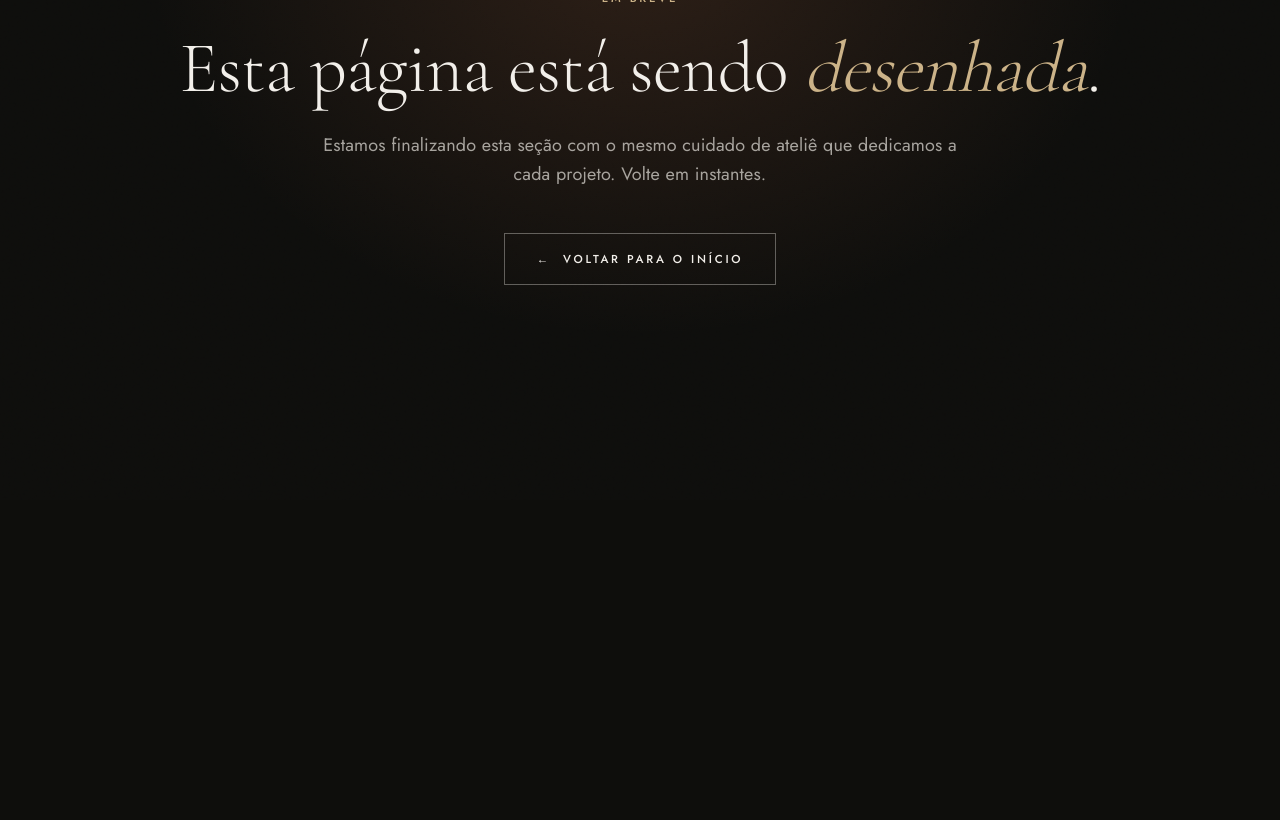
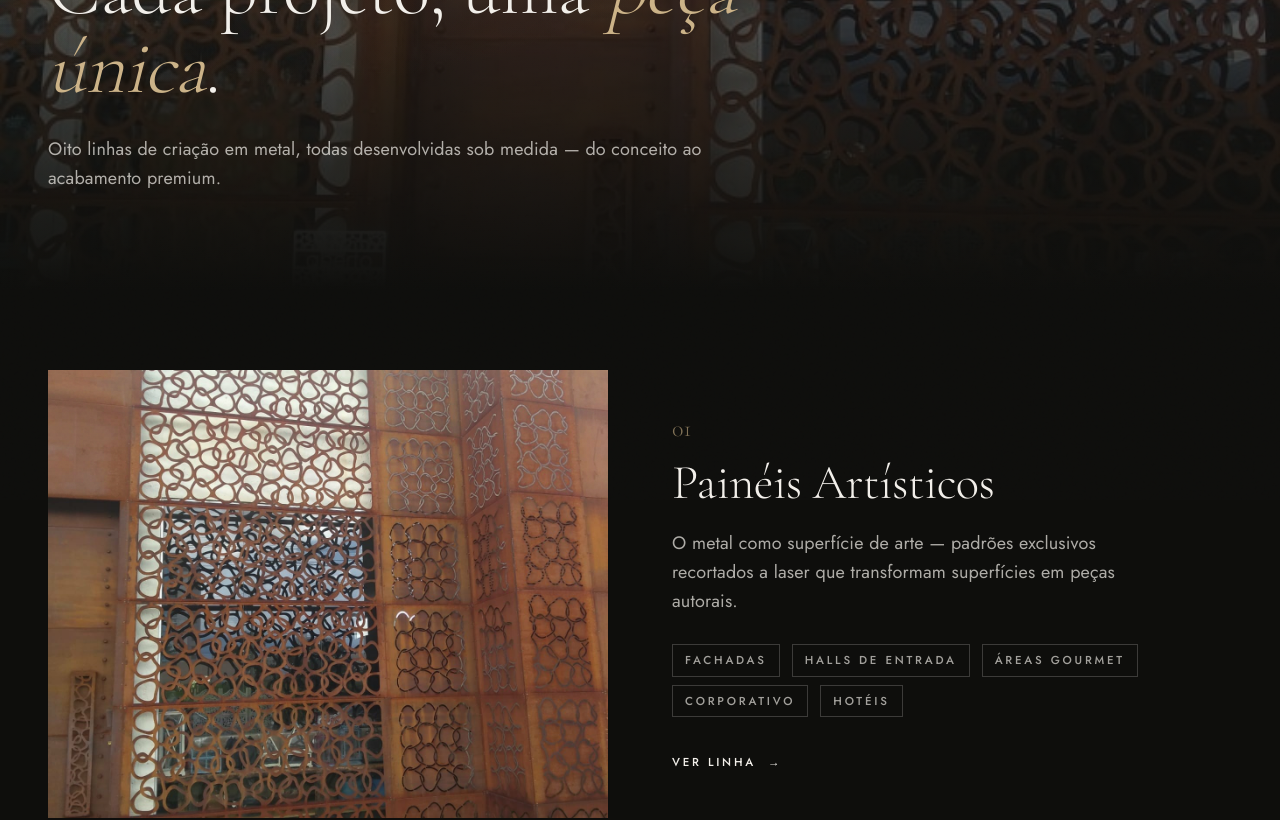
Before and after one commit to GabrielTheoo/steel-arte, a Next.js app: page /produtos in a window 1280 px wide. Before the commit this address had no page. Shown: the part 300-1120 px from the top of the page. Before the commit the page ends 800 px from the top, so only its background shows below. Built offline with nearby package versions, Linux system fonts and the light colour scheme.

Commit message:
feat(produtos): página de visão geral (índice das 8 categorias)
Linhas editoriais alternadas com nome, descrição, aplicações em tags e
link para cada categoria, sobre o shell de página interna. CTA final.

Co-Authored-By: Claude Opus 4.8 (1M context) <noreply@anthropic.com>

```diff
--- /dev/null
+++ b/app/produtos/page.tsx
@@ -0,0 +1,212 @@
+import type { Metadata } from "next";
+import Link from "next/link";
+import Image from "next/image";
+import SiteHeader from "@/components/SiteHeader";
+import Footer from "@/components/Footer";
+import WhatsAppFloat from "@/components/WhatsAppFloat";
+import PageHeader from "@/components/PageHeader";
+import Reveal from "@/components/Reveal";
+
+export const metadata: Metadata = {
+  title: "Produtos — Steel Arte",
+  description:
+    "Oito linhas de arte metálica sob medida: painéis artísticos, divisórias, brises, portões, portas, guarda-corpos, pergolados e objetos de decoração.",
+};
+
+type Category = {
+  n: string;
+  name: string;
+  line: string;
+  tags: string[];
+  href: string;
+  img: string;
+};
+
+const CATEGORIES: Category[] = [
+  {
+    n: "01",
+    name: "Painéis Artísticos",
+    line: "O metal como superfície de arte — padrões exclusivos recortados a laser que transformam superfícies em peças autorais.",
+    tags: ["Fachadas", "Halls de entrada", "Áreas gourmet", "Corporativo", "Hotéis"],
+    href: "/produtos/paineis-artisticos",
+    img: "/images/prod-paineis.jpg",
+  },
+  {
+    n: "02",
+    name: "Divisórias Decorativas",
+    line: "Delimitam espaços sem fechá-los — luz, sombra e privacidade em equilíbrio.",
+    tags: ["Internas", "Externas", "Residenciais", "Corporativas"],
+    href: "/produtos/divisorias-decorativas",
+    img: "/images/prod-divisorias.jpg",
+  },
+  {
+    n: "03",
+    name: "Brises de Segurança",
+    line: "Design aliado à proteção — controlam a luz e protegem sem abrir mão do desenho.",
+    tags: ["Controle solar", "Privacidade", "Segurança", "Ventilação"],
+    href: "/produtos/brises-de-seguranca",
+    img: "/images/prod-brises.jpg",
+  },
+  {
+    n: "04",
+    name: "Portões Exclusivos",
+    line: "A primeira impressão da arquitetura — projetados como parte da identidade da fachada.",
+    tags: ["Residencial", "Corporativo", "Personalizado"],
+    href: "/produtos/portoes-exclusivos",
+    img: "/images/prod-portoes.jpg",
+  },
+  {
+    n: "05",
+    name: "Portas Arquitetônicas",
+    line: "Portas que deixam de ser passagem e se tornam protagonista do projeto.",
+    tags: ["Entrada", "Pivotantes", "Autorais"],
+    href: "/produtos/portas-arquitetonicas",
+    img: "/images/prod-portas.jpg",
+  },
+  {
+    n: "06",
+    name: "Guarda-Corpos",
+    line: "Segurança com assinatura — protegem e desenham o espaço em aço, ferro e alumínio.",
+    tags: ["Escadas", "Sacadas", "Mezaninos"],
+    href: "/produtos/guarda-corpos",
+    img: "/images/prod-guardacorpos.jpg",
+  },
+  {
+    n: "07",
+    name: "Pergolados",
+    line: "Sombreamento com design contemporâneo — filtram a luz e criam atmosfera.",
+    tags: ["Controle de luz", "Áreas externas", "Lounge", "Piscina"],
+    href: "/produtos/pergolados",
+    img: "/images/prod-pergolados.jpg",
+  },
+  {
+    n: "08",
+    name: "Objetos de Decoração",
+    line: "Arte metálica em escala íntima — peças exclusivas que levam a assinatura Steel Arte para dentro do ambiente.",
+    tags: ["Quadros metálicos", "Painéis decorativos", "Peças exclusivas"],
+    href: "/produtos/objetos-de-decoracao",
+    img: "/images/prod-objetos.jpg",
+  },
+];
+
+export default function ProdutosPage() {
+  return (
+    <>
+      <SiteHeader solid />
+      <main>
+        <PageHeader
+          eyebrow="Produtos"
+          title={
+            <>
+              Cada projeto, uma{" "}
+              <span className="italic text-gold-soft">peça única</span>.
+            </>
+          }
+          lead="Oito linhas de criação em metal, todas desenvolvidas sob medida — do conceito ao acabamento premium."
+          image="/images/gal-5.jpg"
+          imageAlt="Fachada em aço corten com recorte orgânico a laser"
+        />
+
+        <section className="bg-ink">
+          <div className="mx-auto max-w-[1600px] px-6 md:px-12">
+            <ul>
+              {CATEGORIES.map((c, i) => {
+                const reversed = i % 2 === 1;
+                return (
+                  <li
+                    key={c.href}
+                    className="border-b border-paper/10 py-16 first:pt-20 last:border-b-0 md:py-24"
+                  >
+                    <div className="grid items-center gap-10 md:grid-cols-2 md:gap-16">
+                      <Reveal
+                        className={`relative aspect-[5/4] overflow-hidden ${
+                          reversed ? "md:order-2" : ""
+                        }`}
+                      >
+                        <Link href={c.href} className="group block h-full w-full">
+                          <Image
+                            src={c.img}
+                            alt={c.name}
+                            fill
+                            sizes="(max-width: 768px) 100vw, 50vw"
+                            className="object-cover transition-transform duration-[1.2s] ease-out group-hover:scale-105"
+                          />
+                          <div className="absolute inset-0 bg-gradient-to-t from-ink/40 to-transparent opacity-0 transition-opacity duration-500 group-hover:opacity-100" />
+                        </Link>
+                      </Reveal>
+
+                      <Reveal delay={0.1} className={reversed ? "md:order-1" : ""}>
+                        <span className="font-display text-2xl font-light text-gold-soft/60">
+                          {c.n}
+                        </span>
+                        <h2 className="mt-3 font-display text-[clamp(2rem,3.8vw,3.2rem)] font-light leading-[1.05] tracking-[-0.01em] text-paper">
+                          {c.name}
+                        </h2>
+                        <p className="mt-5 max-w-[42ch] text-lg leading-relaxed text-paper/70">
+                          {c.line}
+                        </p>
+                        <ul className="mt-7 flex flex-wrap gap-x-3 gap-y-2">
+                          {c.tags.map((t) => (
+                            <li
+                              key={t}
+                              className="label border border-paper/20 px-3 py-1.5 text-[0.6rem] text-paper/65"
+                            >
+                              {t}
+                            </li>
+                          ))}
+                        </ul>
+                        <Link
+                          href={c.href}
+                          className="label group mt-9 inline-flex items-center gap-3 text-paper transition-colors hover:text-gold-soft"
+                        >
+                          Ver linha
+                          <span className="transition-transform duration-300 group-hover:translate-x-1">
+                            →
+                          </span>
+                        </Link>
+                      </Reveal>
+                    </div>
+                  </li>
+                );
+              })}
+            </ul>
+          </div>
+        </section>
+
+        {/* CTA */}
+        <section className="relative overflow-hidden bg-ink-soft py-24 md:py-32">
+          <div className="pointer-events-none absolute inset-0 [background:radial-gradient(80%_120%_at_50%_120%,rgba(156,91,59,0.3),transparent_60%)]" />
+          <Reveal className="relative mx-auto max-w-[58rem] px-6 text-center md:px-12">
+            <p className="label text-gold-soft">Projeto sob medida</p>
+            <h2 className="mt-6 font-display text-[clamp(2rem,4.5vw,3.6rem)] font-light leading-[1.05] tracking-[-0.01em] text-paper">
+              Não encontrou exatamente o que imaginou?
+            </h2>
+            <p className="mx-auto mt-6 max-w-[42rem] text-lg leading-relaxed text-paper/70">
+              Cada peça Steel Arte nasce de um desenho exclusivo. Conte sua ideia
+              e desenvolvemos uma solução única para o seu projeto.
+            </p>
+            <div className="mt-10 flex flex-col items-center justify-center gap-4 sm:flex-row">
+              <Link
+                href="/contato"
+                className="label group inline-flex items-center justify-center gap-3 bg-gold px-9 py-4 text-[0.72rem] text-ink transition-all duration-300 hover:bg-gold-soft"
+              >
+                Solicitar orçamento
+                <span className="transition-transform duration-300 group-hover:translate-x-1">
+                  →
+                </span>
+              </Link>
+              <Link
+                href="/galeria"
+                className="label inline-flex items-center justify-center border border-paper/35 px-9 py-4 text-[0.72rem] text-paper transition-all duration-300 hover:border-paper hover:bg-paper/5"
+              >
+                Ver galeria de projetos
+              </Link>
+            </div>
+          </Reveal>
+        </section>
+      </main>
+      <Footer />
+      <WhatsAppFloat />
+    </>
+  );
+}
```
